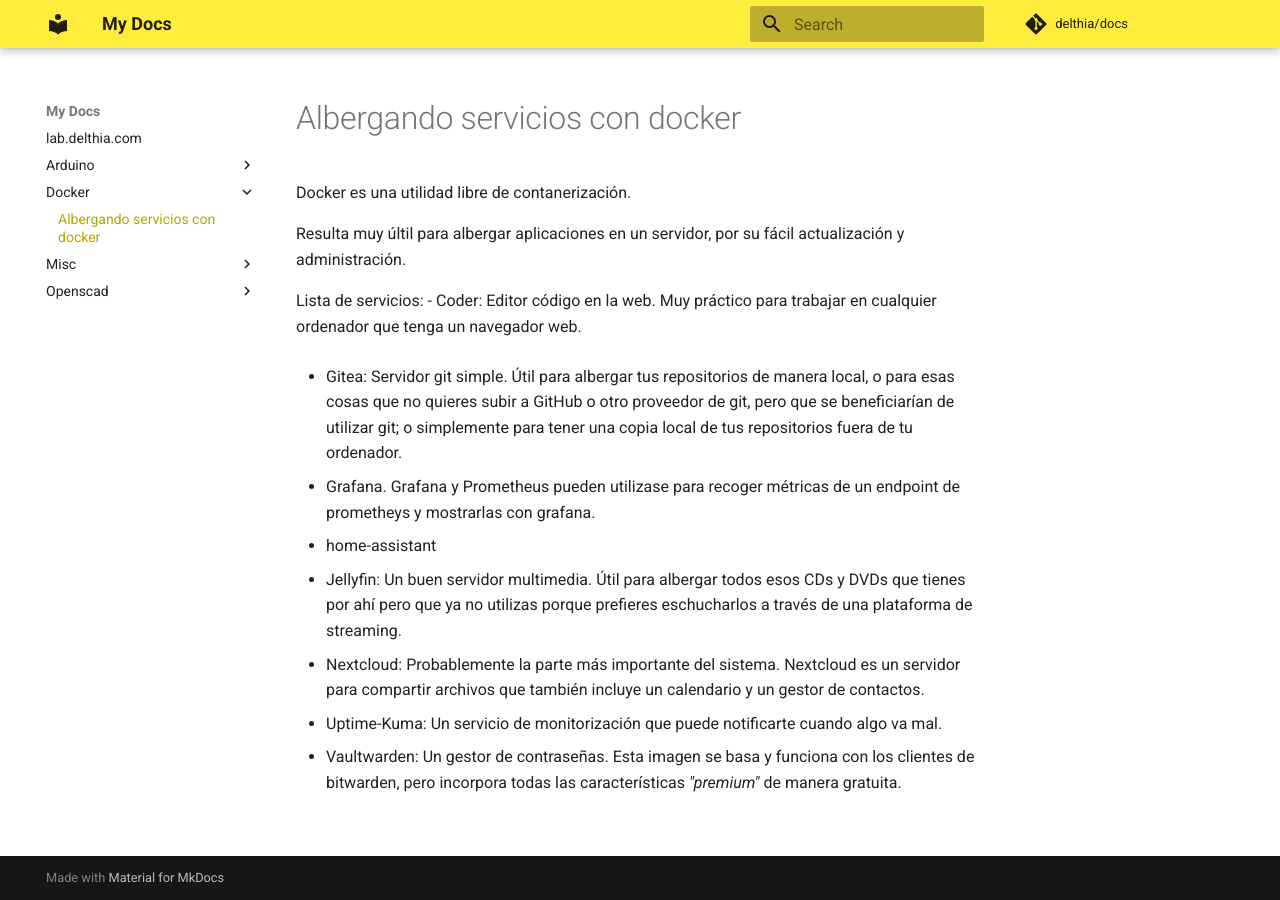
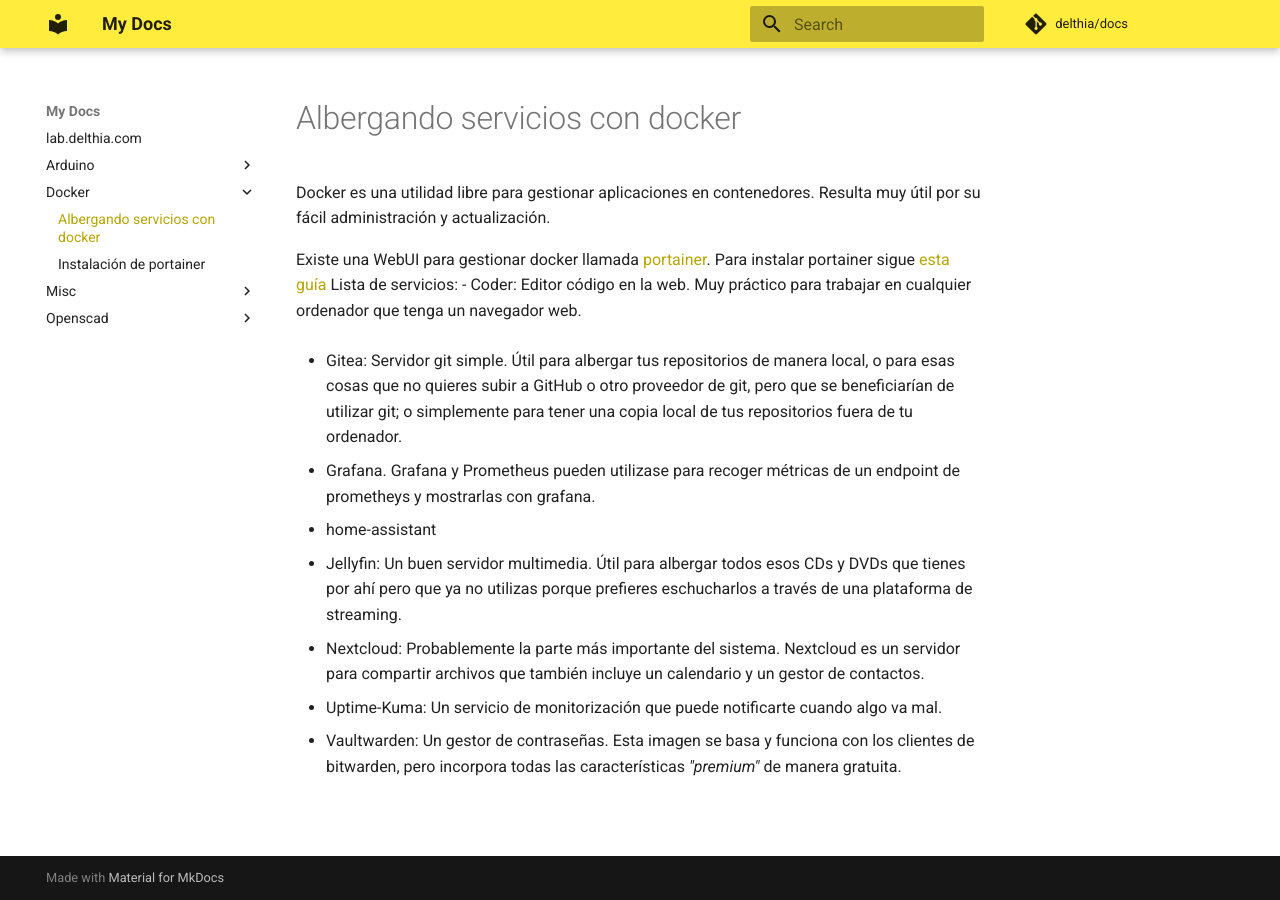
Before and after one commit to delthia/lab, an MkDocs documentation site: the page built from docs/docker/index.md, in a window 1280 px wide. Built offline with MkDocs 1.6.1 and Material for MkDocs 9.7.7, drawn with Linux system fonts in a browser that asks for light colours; comment, search, counter and statistics services are not loaded.

Commit message:
Progreso en docker y portainer

```diff
--- a/docs/docker/index.md
+++ b/docs/docker/index.md
@@ -1,9 +1,8 @@
 # Albergando servicios con docker
 
-Docker es una utilidad libre de contanerización.
+Docker es una utilidad libre para gestionar aplicaciones en contenedores. Resulta muy útil por su fácil administración y actualización.
 
-Resulta muy últil para albergar aplicaciones en un servidor, por su fácil actualización y administración.
-
+Existe una WebUI para gestionar docker llamada [portainer](https://portainer.io). Para instalar portainer sigue [esta guía](portainer/)
 Lista de servicios:
 - Coder: Editor código en la web. Muy práctico para trabajar en cualquier ordenador que tenga un navegador web.
 
--- /dev/null
+++ b/docs/docker/portainer.md
@@ -0,0 +1 @@
+# Instalación de portainer
```
